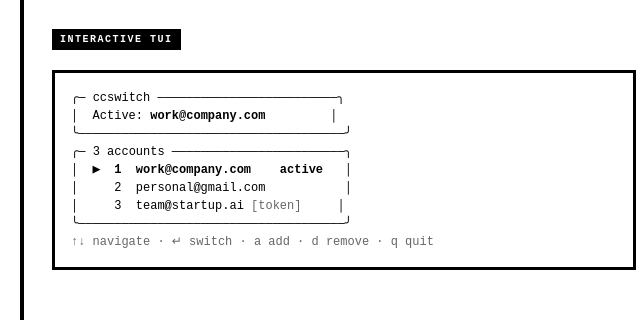
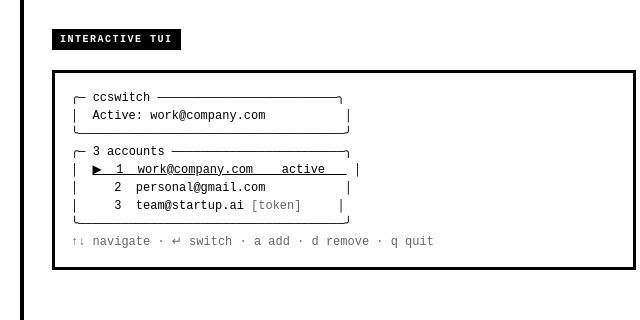
Before and after one commit to vyshnavsdeepak/ccswitch, a plain HTML site: page docs/index.html in a window 1280 px wide. Shown: the part 373-693 px from the top of the page, 616-1256 px from the left. Drawn offline with Linux system fonts and the light colour scheme.

Commit message:
fix: tui box alignment broken by bold text width

```diff
--- a/docs/index.html
+++ b/docs/index.html
@@ -260,7 +260,7 @@
       background: var(--white);
     }
 
-    .tui-active-row { font-weight: bold; }
+    .tui-active-row { text-decoration: underline; }
     .tui-dim-text { color: #666; }
 
     /* ── WHY GRID ── */
@@ -467,10 +467,10 @@
     <div>
       <p class="sec-heading">Interactive TUI</p>
       <div class="tui-block">╭─ ccswitch ─────────────────────────╮
-│  Active: <strong>work@company.com</strong>         │
+│  Active: work@company.com           │
 ╰─────────────────────────────────────╯
 ╭─ 3 accounts ────────────────────────╮
-│  <span class="tui-active-row">▶  1  work@company.com    active</span>   │
+│  <span class="tui-active-row">▶  1  work@company.com    active   </span> │
 │     2  personal@gmail.com           │
 │     3  team@startup.ai <span class="tui-dim-text">[token]</span>     │
 ╰─────────────────────────────────────╯
```
